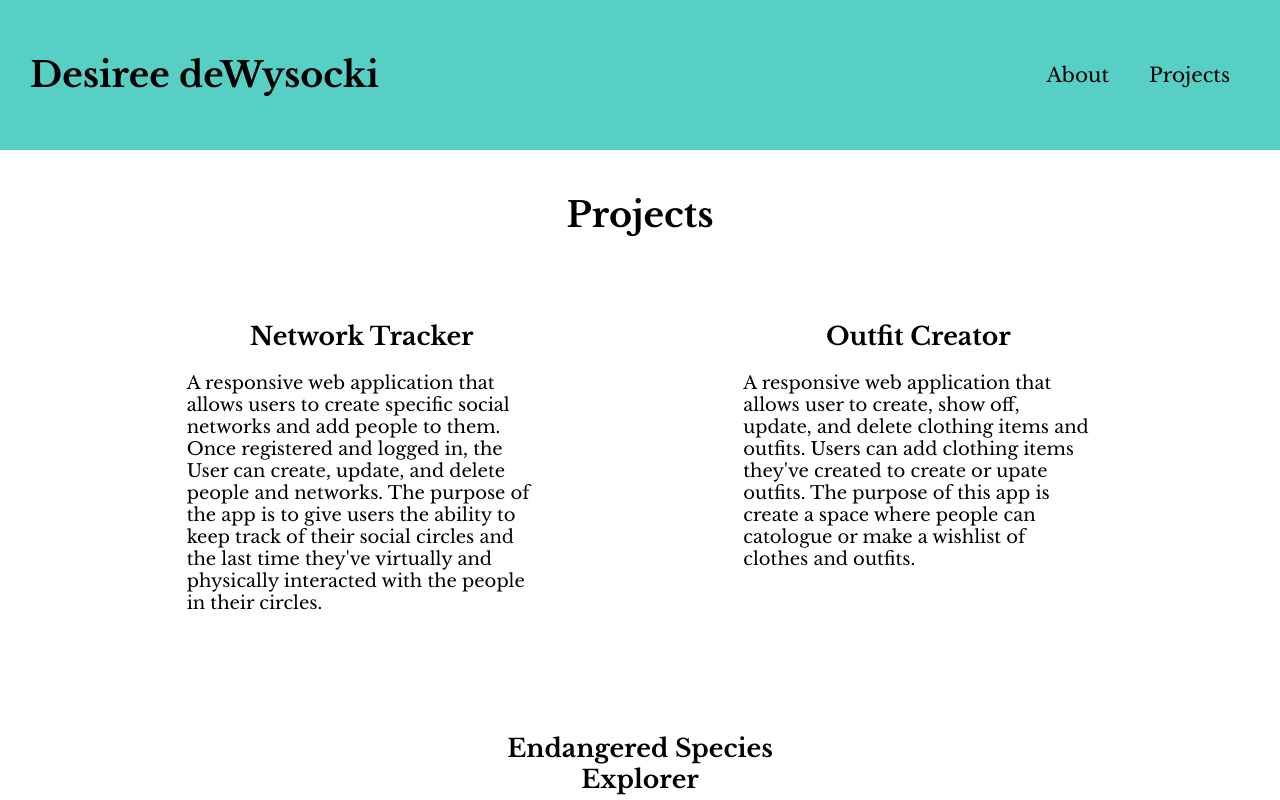
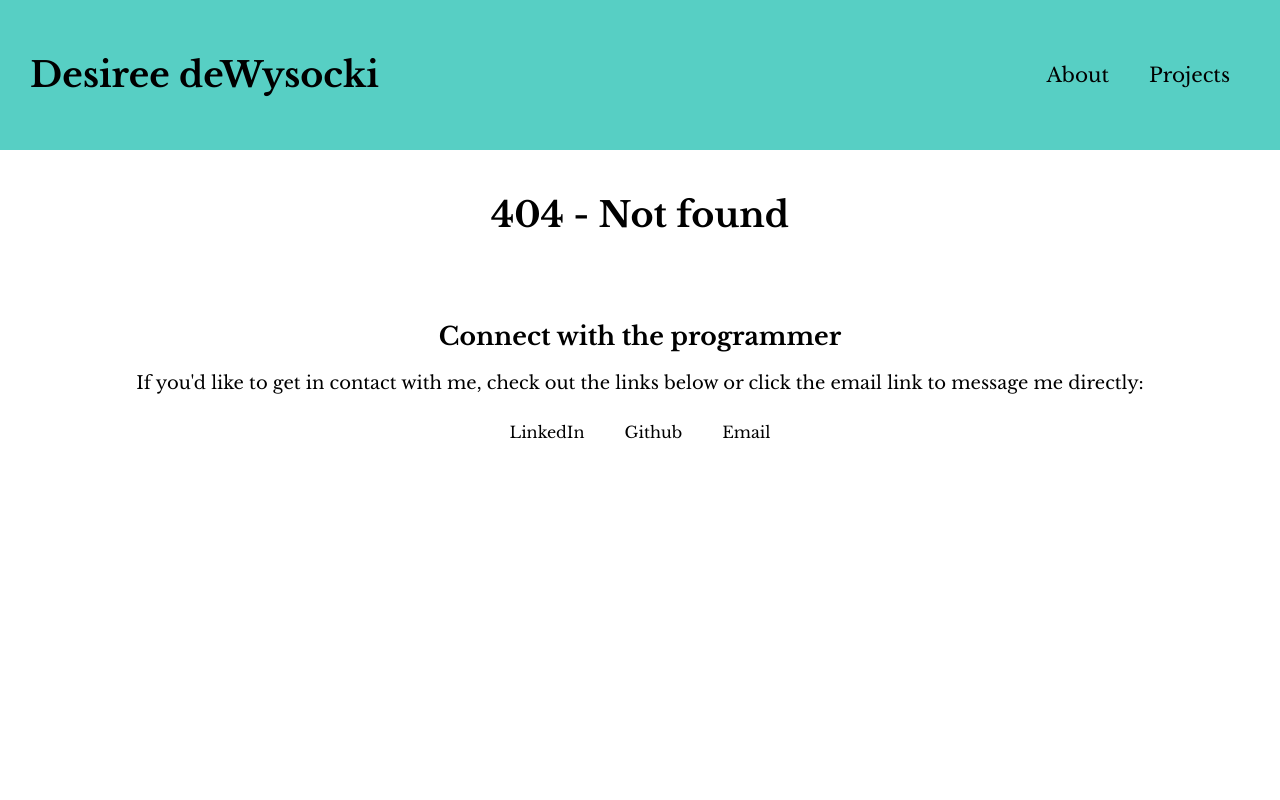
Before and after one commit to desireemoon/portfolio, a React (Create React App) app: page /projects in a window 1280 px wide. Shown: the top 800 px of the page. Built offline with nearby package versions, Linux system fonts and the light colour scheme.

Commit message:
updated routes

```diff
--- a/src/App.js
+++ b/src/App.js
@@ -20,7 +20,7 @@ const App = () => {
             <Route exact path='/portfolio'>
               <About />
             </Route>
-            <Route exact path='/projects'>
+            <Route exact path='/portfolio/projects'>
               <Projects />
             </Route>
             <Route component={NotFound} />
--- a/src/components/Header.js
+++ b/src/components/Header.js
@@ -14,7 +14,7 @@ const Header = (props) => {
                     <Link onClick={() => { window.scrollTo(0, 0) }} className="link" to="/portfolio">About</Link>
                 </div>
                 <div className="nav-button">
-                    <Link onClick={() => { window.scrollTo(0, 0) }} className="link" to="/projects">Projects</Link>
+                    <Link onClick={() => { window.scrollTo(0, 0) }} className="link" to="/portfolio/projects">Projects</Link>
                 </div>
             </div>
         </div>
```
